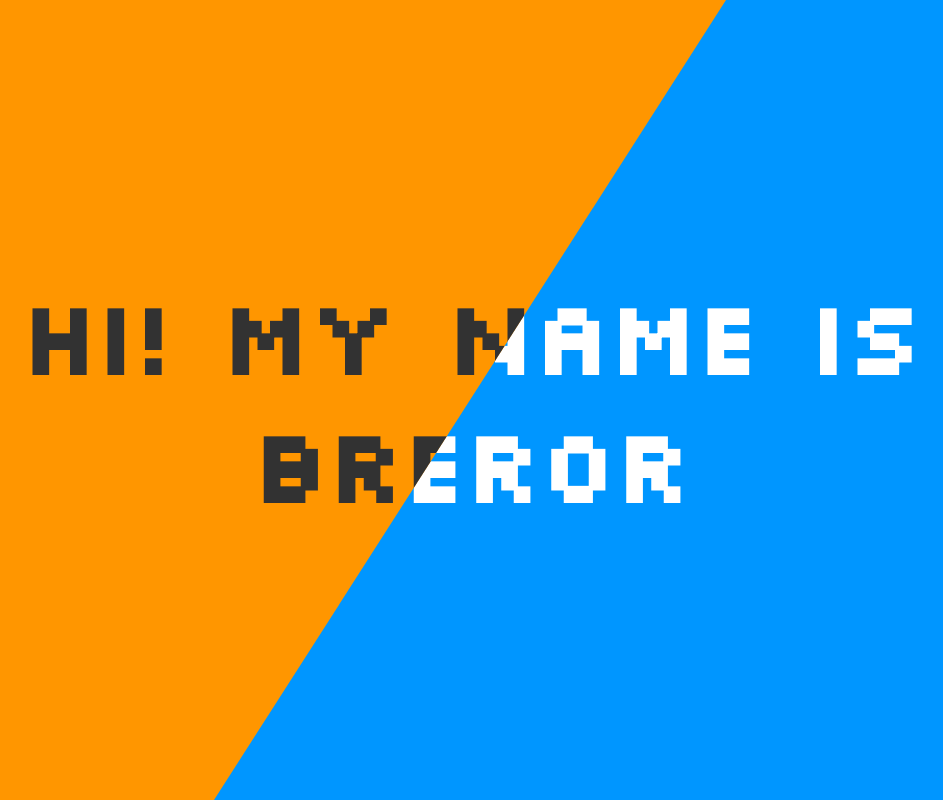
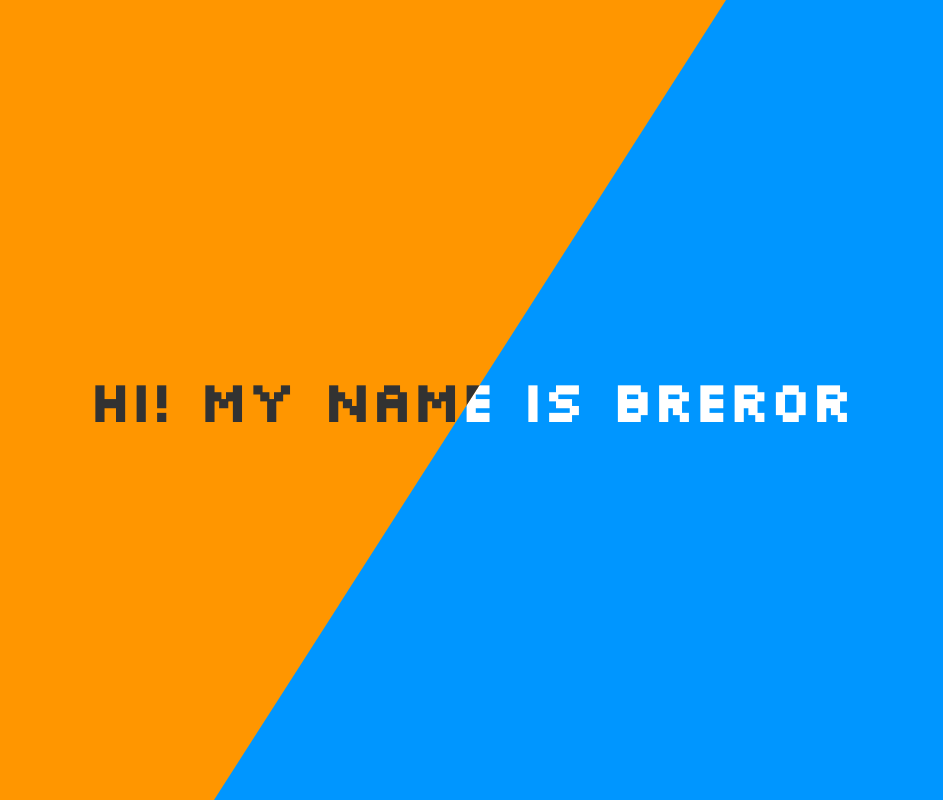
Before and after one commit to BrerorRexha/breror-portfolio, a plain HTML site: page index.html in a window 1280 px wide. Shown: the whole page, without its empty margins (170-1113 px from the left). Drawn offline with Linux system fonts and the light colour scheme.

Commit message:
intro animation

```diff
--- a/index.html
+++ b/index.html
@@ -5,15 +5,16 @@
     <meta http-equiv="X-UA-Compatible" content="IE=edge" />
     <meta name="viewport" content="width=device-width, initial-scale=1.0" />
     <link rel="stylesheet" href="./style/style.css" />
+    <script src="./scripts/index.js"></script>
     <title>Breror Website Portfolio</title>
   </head>
   <body>
     <main>
       <div class="back">
-        <h1>HI! MY NAME IS BREROR</h1>
+        <h1 class="intro-text">HI! MY NAME IS BREROR</h1>
       </div>
       <div class="front">
-        <h1>HI! MY NAME IS BREROR</h1>
+        <h1 class="intro-text">HI! MY NAME IS BREROR</h1>
       </div>
     </main>
   </body>
--- /dev/null
+++ b/scripts/index.js
@@ -0,0 +1,10 @@
+window.onload = () => {
+  introAnimation();
+};
+
+function introAnimation() {
+  document.querySelectorAll('.intro-text').forEach((introText) => {
+    introText.classList.add('slide');
+  });
+  document.querySelector('.front').classList.add('slice');
+}
--- a/style/style.scss
+++ b/style/style.scss
@@ -8,6 +8,7 @@ main {
     width: 100vw;
     height: 100vh;
     position: relative;
+    overflow: hidden;
 }
 
 div {
@@ -19,19 +20,32 @@ div {
     height: 100%;
 }
 
-h1 {
+.intro-text {
     font-family: 'Silkscreen', cursive;
-    font-size: 100px;
+    font-size: calc(50px + 0.390625vw);
     text-align: center;
     margin: 0;
+    transition: all 1s ease;
+    transition-delay: 0.5s;
+
+    &.slide {
+        transform: translateX(0);
+    }
 }
 
 .front {
     background-color: rgb(255, 150, 0);
-    clip-path: polygon(0 0, 70% 0, 30% 100%, 0 100%);
+    clip-path: polygon(0 0, 50% 0, 50% 100%, 0 100%);
+    transition: all 1s ease;
+    transition-delay: 0.5s;
+
+    &.slice {
+        clip-path: polygon(0 0, 70% 0, 30% 100%, 0 100%);
+    }
 
     h1 {
         color: rgb(50, 50, 50);
+        transform: translateX(50%);
     }
 }
 
@@ -40,5 +54,6 @@ h1 {
 
     h1 {
         color: rgb(255, 255, 255);
+        transform: translateX(-50%);
     }
 }
```
Also changed, not shown: style/style.css, 1 other file.
